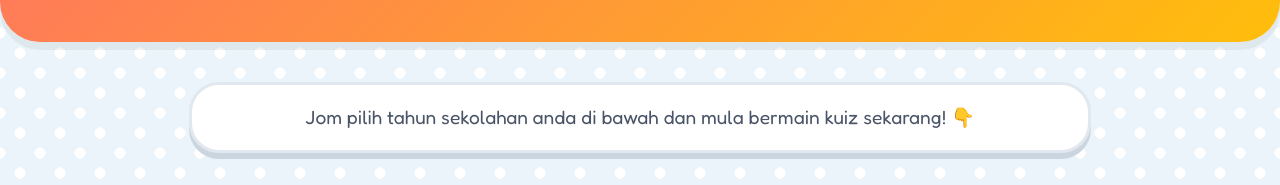
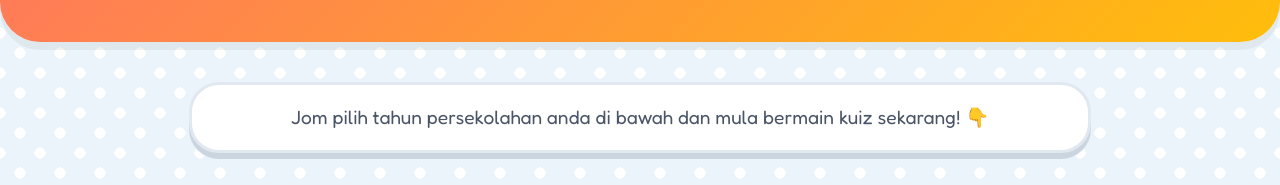
Before and after one commit to bijakdigital21-lang/bijakmath, a plain HTML site: page index.html in a window 1280 px wide. Shown: the part 327-512 px from the top of the page. Drawn offline with Linux system fonts and the light colour scheme.

Commit message:
Update index.html

```diff
--- a/index.html
+++ b/index.html
@@ -197,7 +197,7 @@
 
     <main>
         <div class="intro-text">
-            Jom pilih tahun sekolahan anda di bawah dan mula bermain kuiz sekarang! 👇
+            Jom pilih tahun persekolahan anda di bawah dan mula bermain kuiz sekarang! 👇
         </div>
 
         <div class="grid-container">
```
